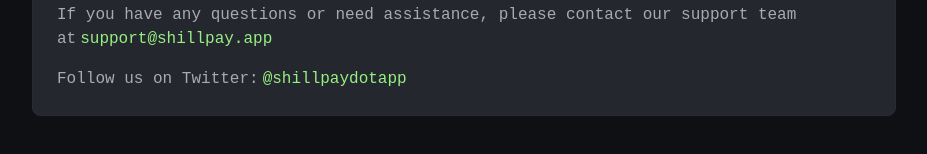
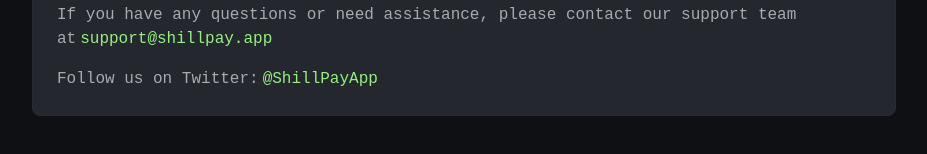
Before and after one commit to chandlergims/shilly, a React (Vite) app in the folder client/: page /docs in a window 1280 px wide. Shown: the part 3777-3931 px from the top of the page, without its empty margins (176-1103 px from the left). Built offline with nearby package versions, Linux system fonts and the light colour scheme; no server answers.

Commit message:
Update Twitter handle to ShillPayApp

```diff
--- a/client/src/components/Navbar.tsx
+++ b/client/src/components/Navbar.tsx
@@ -55,7 +55,7 @@
               </span>
             </Link>
             <a
-              href="https://x.com/shillpaydotapp"
+              href="https://x.com/ShillPayApp"
               target="_blank"
               rel="noopener noreferrer"
               className="text-[#97ef83] hover:text-[#97ef83]/80 transition-colors duration-200"
--- a/client/src/pages/DocsPage.tsx
+++ b/client/src/pages/DocsPage.tsx
@@ -174,12 +174,12 @@
         <p className="text-[#a8aab0]">
           Follow us on Twitter:
           <a
-            href="https://x.com/shillpaydotapp"
+            href="https://x.com/ShillPayApp"
             target="_blank"
             rel="noopener noreferrer"
             className="text-[#97ef83] ml-1 hover:underline"
           >
-            @shillpaydotapp
+            @ShillPayApp
           </a>
         </p>
       </div>
```
